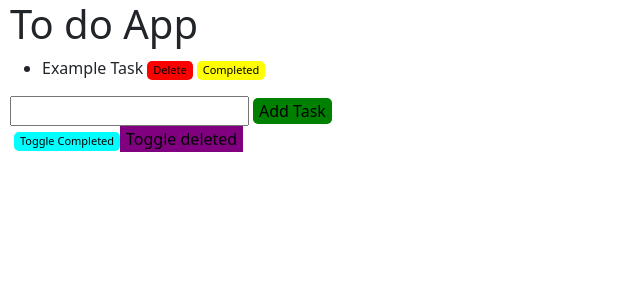
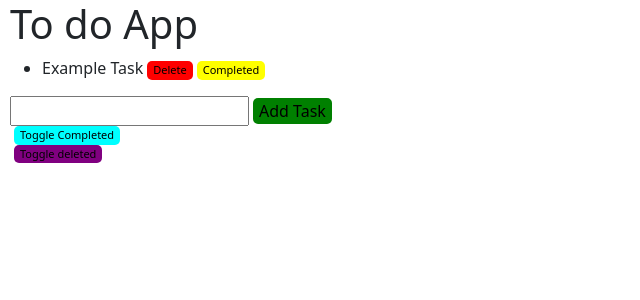
Before and after one commit to lawal-mj/react-todo-app, a React (Create React App) app: page / in a window 1280 px wide. Shown: the top 300 px of the page, without its empty margins (0-640 px from the left). Built offline with nearby package versions, Linux system fonts and the light colour scheme.

Commit message:
clean up code structure and fixed component misarrangement

```diff
--- a/public/styles.css
+++ b/public/styles.css
@@ -10,7 +10,7 @@ button {
 
 }
 
-.button--delete, .button--complete, .button--toggle--completed {
+.button--delete, .button--complete, .button--toggle--completed, .button--toggle--deleted{
     background-color: red;
     border-radius: 5px;
     margin-left: 4px;
@@ -35,3 +35,7 @@ button {
 .button--toggle--deleted {
     background-color: purple;
 }
+
+.button--toggle--completed, .button--toggle--deleted {
+    display: block;
+}
--- a/src/App.js
+++ b/src/App.js
@@ -139,8 +139,8 @@ export default function App() {
         handleKeyPress={enterKeyPress}
       />
       <ToggleCompletedButton toggle={toggleCompletedTaskView} />
+      {toggleCompleted && completedTaskList}
       <ToggleDeletedButton toggle={toggleDeletedTaskView} />
-      {toggleCompleted && completedTaskList}
       {toggleDeleted && deletedTaskList}
     </div>
   );
```
